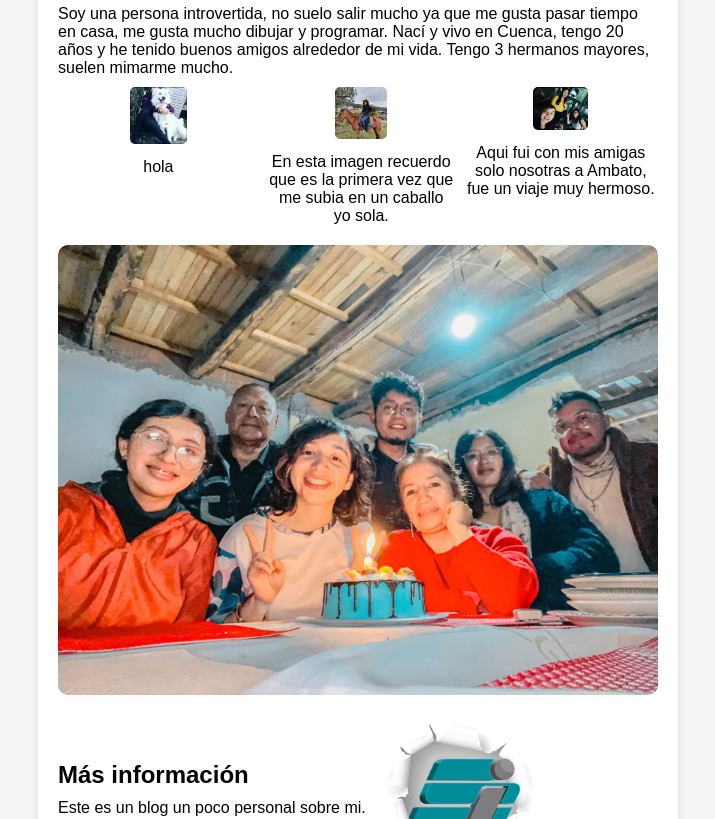
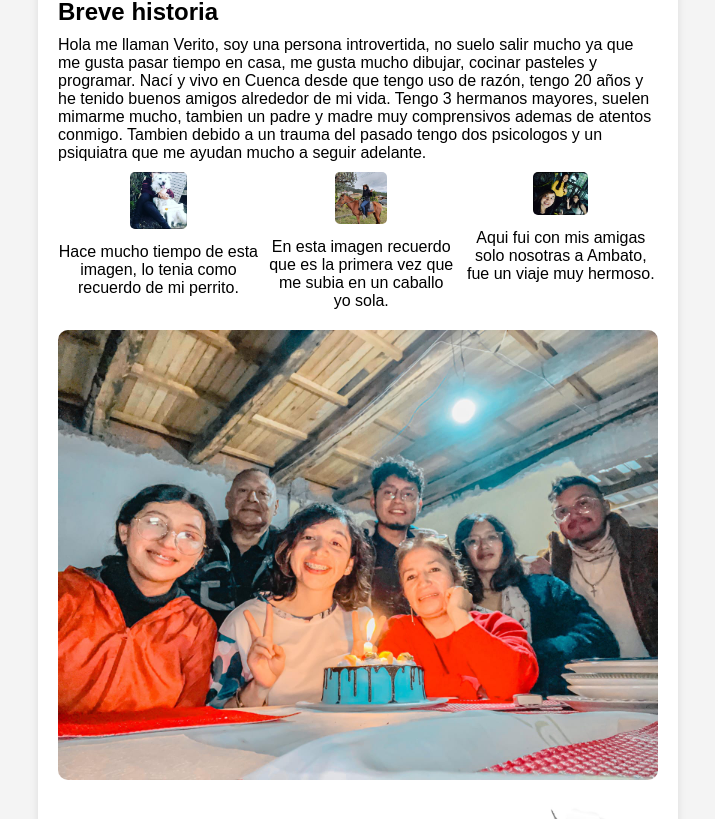
Before and after one commit to Veritog15/interfacesBlog, an Angular app: page / in a window 1280 px wide. Shown: the part 261-1080 px from the top of the page, without its empty margins (282-997 px from the left). Built offline with nearby package versions, Linux system fonts and the light colour scheme.

Commit message:
chaged text

```diff
--- a/src/app/app.component.html
+++ b/src/app/app.component.html
@@ -13,19 +13,24 @@
       <div>
         <h1>Verónica Guerrero</h1>
         <p>Estudiante del Sudamericano</p>
+        <p>Carrera Desarrollo de Software</p>
+        <p>Numero de celular +593 93 903 5862</p>
+
       </div>
     </div>
   </div>
   <div class="card">
     <h2>Breve historia</h2>
-    <p>Soy una persona introvertida, no suelo salir mucho ya que me gusta pasar tiempo en casa,
-      me gusta mucho dibujar y programar. Nací y vivo en Cuenca, tengo 20 años y he tenido buenos amigos alrededor
-      de mi vida. Tengo 3 hermanos mayores, suelen mimarme mucho.
+    <p>Hola me llaman Verito, soy una persona introvertida, no suelo salir mucho ya que me gusta pasar tiempo en casa,
+      me gusta mucho dibujar, cocinar pasteles y programar. Nací y vivo en Cuenca desde que tengo uso de razón, tengo 20 años
+      y he tenido buenos amigos alrededor de mi vida. Tengo 3 hermanos mayores, suelen mimarme mucho, tambien un padre y madre muy
+      comprensivos ademas de atentos conmigo. Tambien debido a un trauma del pasado tengo dos psicologos y un psiquiatra que me ayudan
+      mucho a seguir adelante.
     </p>
     <div class="images">
       <div class="image-text">
         <img src="public/assets/imagen1.jpeg" alt="Imagen 1">
-        <p>hola</p>
+        <p>Hace mucho tiempo de esta imagen, lo tenia como recuerdo de mi perrito.</p>
       </div>
       <div class="image-text">
         <img src="public/assets/imagen2.jpeg" alt="Imagen 2">
@@ -39,8 +44,10 @@
     <img class="long-image" src="public/assets/imagen4.jpeg" alt="Imagen larga">
     <div class="card-footer">
       <div>
-        <h2>Más información</h2>
-        <p>Este es un blog un poco personal sobre mi.</p>
+        <h2>Más sobre mi</h2>
+        <p>Este es un blog un poco personal sobre mi, en la imagen grande esta un poco de mi familia en mi cumpleaños,
+          me encanta pasar tiempo con ellos.
+        </p>
       </div>
       <img src="public/assets/imagen.jpg" alt="Imagen adicional">
     </div>
```
